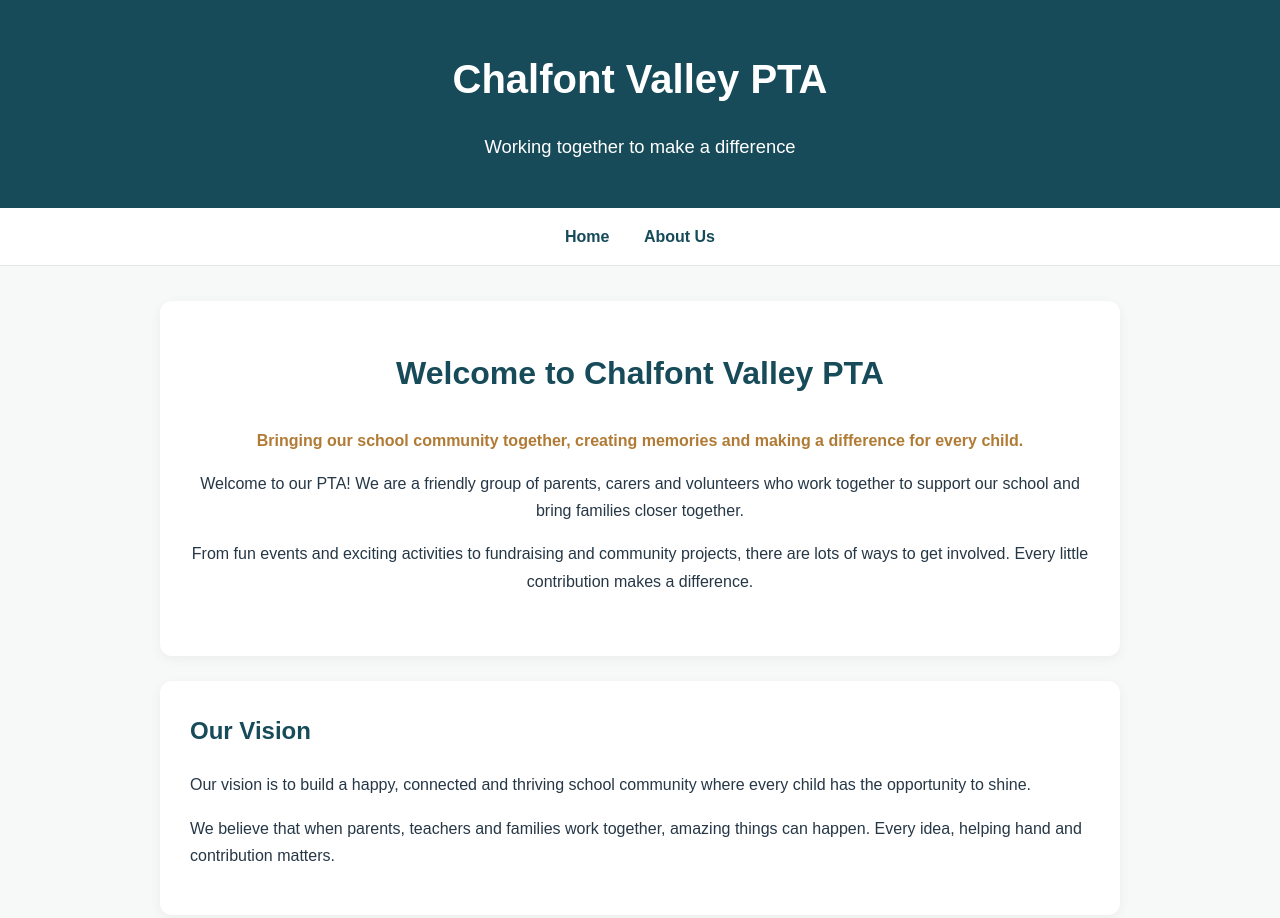
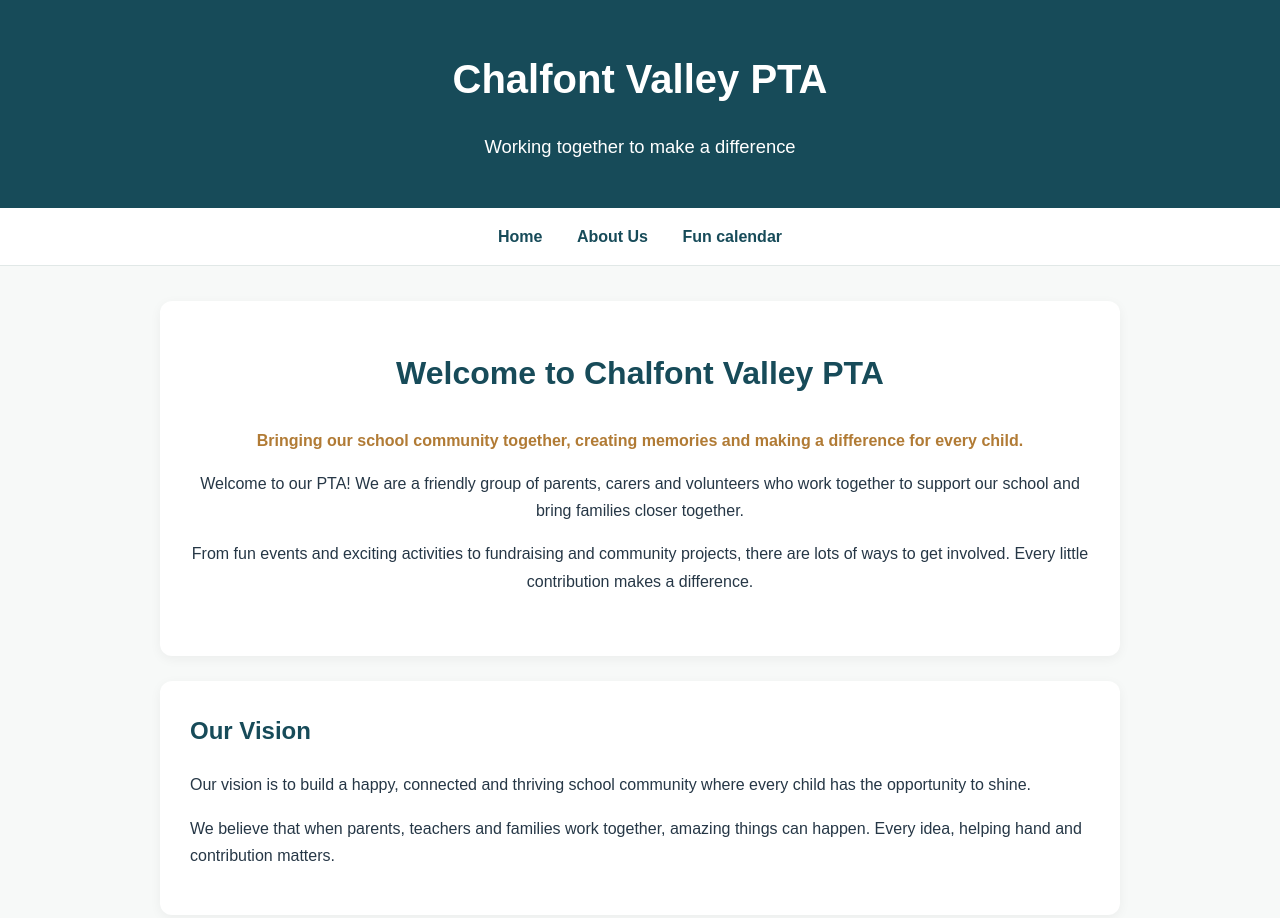
Before and after one commit to pmnewcoder/ChalfontValley, a plain HTML site: page Index.html in a window 1280 px wide. Shown: the top 918 px of the page. Drawn offline with Linux system fonts and the light colour scheme.

Commit message:
Update Index.html

```diff
--- a/Index.html
+++ b/Index.html
@@ -125,6 +125,7 @@
     <nav>
         <a href="index.html">Home</a>
         <a href="about.html">About Us</a>
+        <a href="fun-calendar.html">Fun calendar</a>
     </nav>
 
     <main>
```
